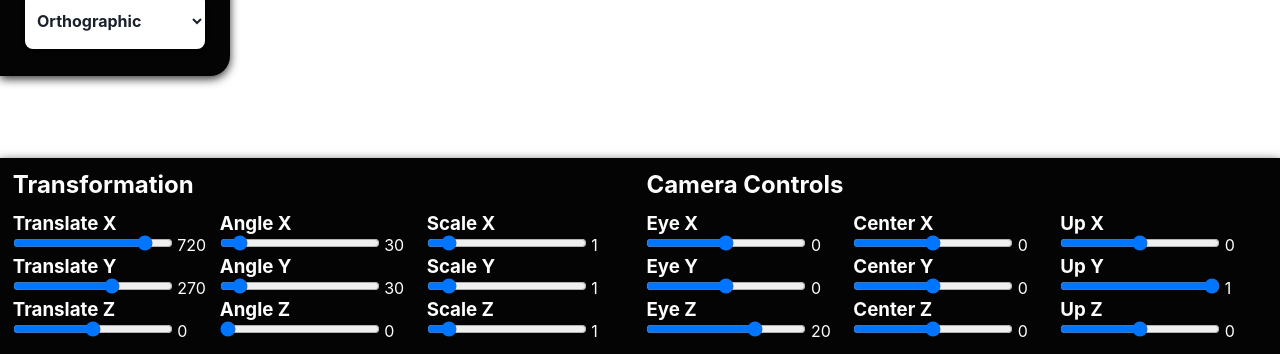
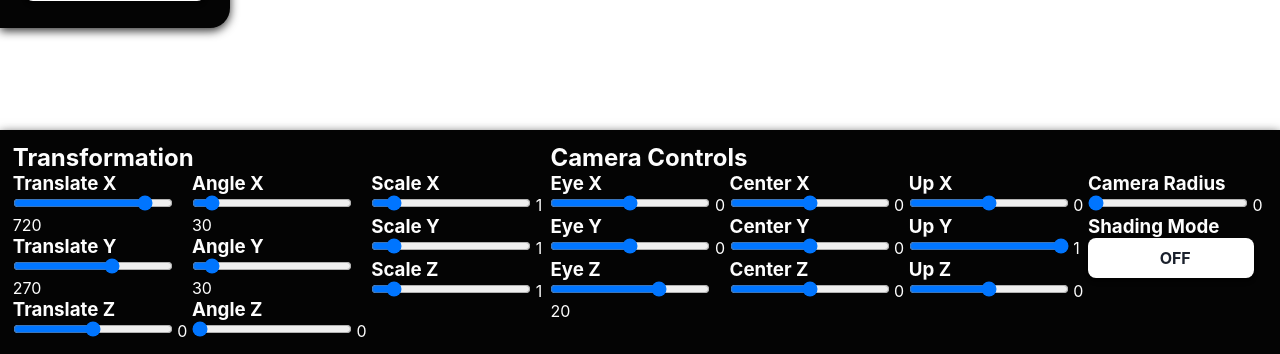
Before and after one commit to rayhankinan/3D-WebGL-Hollow-Object, a website built with webpack: page public/index.html in a window 1280 px wide. Shown: the part 446-800 px from the top of the page. Built offline with nearby package versions, Linux system fonts and the light colour scheme.

Commit message:
add camera radius and shader button

```diff
--- a/public/index.html
+++ b/public/index.html
@@ -164,8 +164,8 @@
               <input
                 id="slider-eye-x"
                 type="range"
-                min="-10"
-                max="10"
+                min="-50"
+                max="50"
                 step="0.01"
                 value="0"
               />
@@ -174,8 +174,8 @@
               <input
                 id="slider-eye-y"
                 type="range"
-                min="-10"
-                max="10"
+                min="-50"
+                max="50"
                 step="0.01"
                 value="0"
               />
@@ -256,6 +256,22 @@
               <label id="label-up-z" for="slider-up-z">1</label>
             </div>
           </div>
+          <div id="extra-controls">
+            <div>
+              <h3>Camera Radius</h3>
+              <input
+                id="slider-radius"
+                type="range"
+                min="0"
+                max="100"
+                step="1"
+                value="0"
+              />
+              <label id="label-radius" for="slider-radius">1</label>
+            </div>
+            <h3>Shading Mode</h3>
+            <button class="shading-btn" id="shading-mode-btn">On</button>
+          </div>
         </div>
       </div>
     </div>
--- a/public/styles/index.css
+++ b/public/styles/index.css
@@ -57,9 +57,8 @@ canvas {
 
 #control-section {
   display: grid;
-  grid-template-columns: repeat(2, minmax(0, 1fr));
+  grid-template-columns: repeat(3, 42vw);
   grid-template-rows: repeat(2, minmax(0, auto));
-  gap: 1vw;
   padding: 1vw;
 }
 
@@ -100,6 +99,11 @@ canvas {
   grid-template-columns: repeat(3, minmax(0, 1fr));
 }
 
+#extra-controls {
+  grid-row-start: 2;
+  grid-column-start: 3;
+}
+
 #translation {
   grid-column-start: 1;
 }
@@ -123,7 +127,7 @@ canvas {
   display: inline-flex;
   font-size: 1rem;
   font-weight: 700;
-  height: 56px;
+  height: 5vh;
   justify-content: center;
   line-height: 24px;
   overflow-wrap: break-word;
@@ -138,9 +142,44 @@ canvas {
   touch-action: manipulation;
 }
 
+.shading-btn {
+  align-items: center;
+  background: #ffffff;
+  border: 0 solid #e2e8f0;
+  box-shadow: 0 4px 6px -1px rgba(0, 0, 0, 0.1),
+    0 2px 4px -1px rgba(0, 0, 0, 0.06);
+  box-sizing: border-box;
+  color: #1a202c;
+  display: inline-flex;
+  font-size: 1rem;
+  font-weight: 700;
+  height: 5vh;
+  justify-content: center;
+  line-height: 24px;
+  overflow-wrap: break-word;
+  padding-left: 8px;
+  text-decoration: none;
+  margin-bottom: 2px;
+  width: 13vw;
+  border-radius: 8px;
+  cursor: pointer;
+  user-select: none;
+  -webkit-user-select: none;
+  touch-action: manipulation;
+}
+
 .btn:hover {
   transition: all 0.1s ease;
   background-color: rgb(150, 150, 150);
+}
+
+.shading-btn:hover {
+  transition: all 0.1s ease;
+  background-color: rgb(150, 150, 150);
+}
+
+.active {
+  background-color: rgb(3, 255, 16);
 }
 
 input[type="range"] {
--- a/src/Objects/shape.ts
+++ b/src/Objects/shape.ts
@@ -223,7 +223,7 @@ class Shape implements ShapeInterface {
 
     camera.cameraMatrix = camera.lookAt();
     camera.generateViewMatrix();
-    var viewModelMatrix = matrix.multiplyMatrix(camera.cameraMatrix);
+    var viewModelMatrix = matrix.multiplyMatrix(camera.viewMatrix);
     const rawMatrix = viewModelMatrix.flatten();
 
     gl.uniformMatrix4fv(matrixLocation, false, rawMatrix);
--- a/src/Operations/camera.ts
+++ b/src/Operations/camera.ts
@@ -1,5 +1,6 @@
 import Coordinate from "./coordinate";
 import Matrix from "./matrix";
+import Transformation from "./transformation";
 import Vector from "./vector";
 
 class Camera {
@@ -12,6 +13,7 @@ class Camera {
   public eye = new Vector(0, 0, 20);
   public center = new Vector(0, 0, 0);
   public up = new Vector(0, 1, 0);
+  public radius = 0;
   public viewMatrix: Matrix;
 
   setEyePosition(idx: number, value: number) {
@@ -44,6 +46,10 @@ class Camera {
     }
   }
 
+  setRadiusRange(value: number) {
+    this.radius = value;
+  }
+
   lookAt(): Matrix {
     var vectorOp1 = this.eye.subtract(this.center);
     var zAxis = vectorOp1.normalize();
@@ -63,6 +69,9 @@ class Camera {
   }
 
   generateViewMatrix() {
+    this.cameraMatrix = this.cameraMatrix.multiplyMatrix(
+      Transformation.translation(0, 0, this.radius)
+    );
     this.viewMatrix = this.cameraMatrix.inverse();
   }
 }
--- a/src/index.ts
+++ b/src/index.ts
@@ -130,8 +130,15 @@ const labelUpY = document.getElementById("label-up-y");
 const sliderUpZ = document.getElementById("slider-up-z") as HTMLInputElement;
 const labelUpZ = document.getElementById("label-up-z");
 
+const sliderCamRadius = document.getElementById(
+  "slider-radius"
+) as HTMLInputElement;
+const labelCamRadius = document.getElementById("label-radius");
+
 const loadButton = document.getElementById("load-btn");
 const saveButton = document.getElementById("save-btn");
+
+const shadingModeButton = document.getElementById("shading-mode-btn");
 
 const listOfProjection = document.getElementById(
   "list-of-projection"
@@ -162,10 +169,8 @@ let projectionParams: ProjectionParams = {
     angle: degToRad(45),
   },
 };
-let cameraEye = [0, 0, 20];
-let cameraCenter = [0, 0, 0];
-let cameraUp = [0, 1, 0];
 let camera = new Camera();
+let shader = false;
 // Set custom lookAt numbers
 
 /* Render Canvas */
@@ -217,32 +222,37 @@ const initializeDefaultValue = () => {
   sliderScaleZ.valueAsNumber = object.sz;
   labelScaleZ.textContent = object.sz.toString();
 
-  sliderEyeX.valueAsNumber = cameraEye[0];
-  labelEyeX.textContent = cameraEye[0].toString();
+  sliderEyeX.valueAsNumber = camera.eye.x;
+  labelEyeX.textContent = camera.eye.x.toString();
 
-  sliderEyeY.valueAsNumber = cameraEye[1];
-  labelEyeY.textContent = cameraEye[1].toString();
+  sliderEyeY.valueAsNumber = camera.eye.y;
+  labelEyeY.textContent = camera.eye.y.toString();
 
-  sliderEyeZ.valueAsNumber = cameraEye[2];
-  labelEyeZ.textContent = cameraEye[2].toString();
+  sliderEyeZ.valueAsNumber = camera.eye.z;
+  labelEyeZ.textContent = camera.eye.z.toString();
 
-  sliderCenterX.valueAsNumber = cameraCenter[0];
-  labelCenterX.textContent = cameraCenter[0].toString();
+  sliderCenterX.valueAsNumber = camera.center.x;
+  labelCenterX.textContent = camera.center.x.toString();
 
-  sliderCenterY.valueAsNumber = cameraCenter[1];
-  labelCenterY.textContent = cameraCenter[1].toString();
+  sliderCenterY.valueAsNumber = camera.center.y;
+  labelCenterY.textContent = camera.center.y.toString();
 
-  sliderCenterZ.valueAsNumber = cameraCenter[2];
-  labelCenterZ.textContent = cameraCenter[2].toString();
+  sliderCenterZ.valueAsNumber = camera.center.z;
+  labelCenterZ.textContent = camera.center.z.toString();
 
-  sliderUpX.valueAsNumber = cameraUp[0];
-  labelUpX.textContent = cameraUp[0].toString();
+  sliderUpX.valueAsNumber = camera.up.x;
+  labelUpX.textContent = camera.up.x.toString();
 
-  sliderUpY.valueAsNumber = cameraUp[1];
-  labelUpY.textContent = cameraUp[1].toString();
+  sliderUpY.valueAsNumber = camera.up.y;
+  labelUpY.textContent = camera.up.y.toString();
 
-  sliderUpZ.valueAsNumber = cameraUp[2];
-  labelUpZ.textContent = cameraUp[2].toString();
+  sliderUpZ.valueAsNumber = camera.up.z;
+  labelUpZ.textContent = camera.up.z.toString();
+
+  sliderCamRadius.valueAsNumber = 0;
+  labelCamRadius.textContent = "0";
+
+  shadingModeButton.textContent = "OFF";
 };
 
 /* Event Listener */
@@ -374,6 +384,14 @@ sliderUpZ.addEventListener("input", (event) => {
   camera.setUpPosition(2, delta);
 });
 
+sliderCamRadius.addEventListener("input", (event) => {
+  const delta = (event.target as HTMLInputElement).valueAsNumber;
+
+  labelCamRadius.textContent = delta.toString();
+  console.log(delta);
+  camera.setRadiusRange(delta);
+});
+
 loadButton.addEventListener("click", () => {
   FileHandling.upload((text) => {
     object = FileSystem.loadShape(text);
@@ -384,6 +402,18 @@ loadButton.addEventListener("click", () => {
 
 saveButton.addEventListener("click", () => {
   FileHandling.download(FileSystem.serializeShape(object));
+});
+
+shadingModeButton.addEventListener("click", () => {
+  if (!shader) {
+    shader = true;
+    shadingModeButton.classList.add("active");
+    shadingModeButton.textContent = "ON";
+  } else {
+    shader = false;
+    shadingModeButton.classList.remove("active");
+    shadingModeButton.textContent = "OFF";
+  }
 });
 
 listOfProjection.addEventListener("change", (event) => {
```
